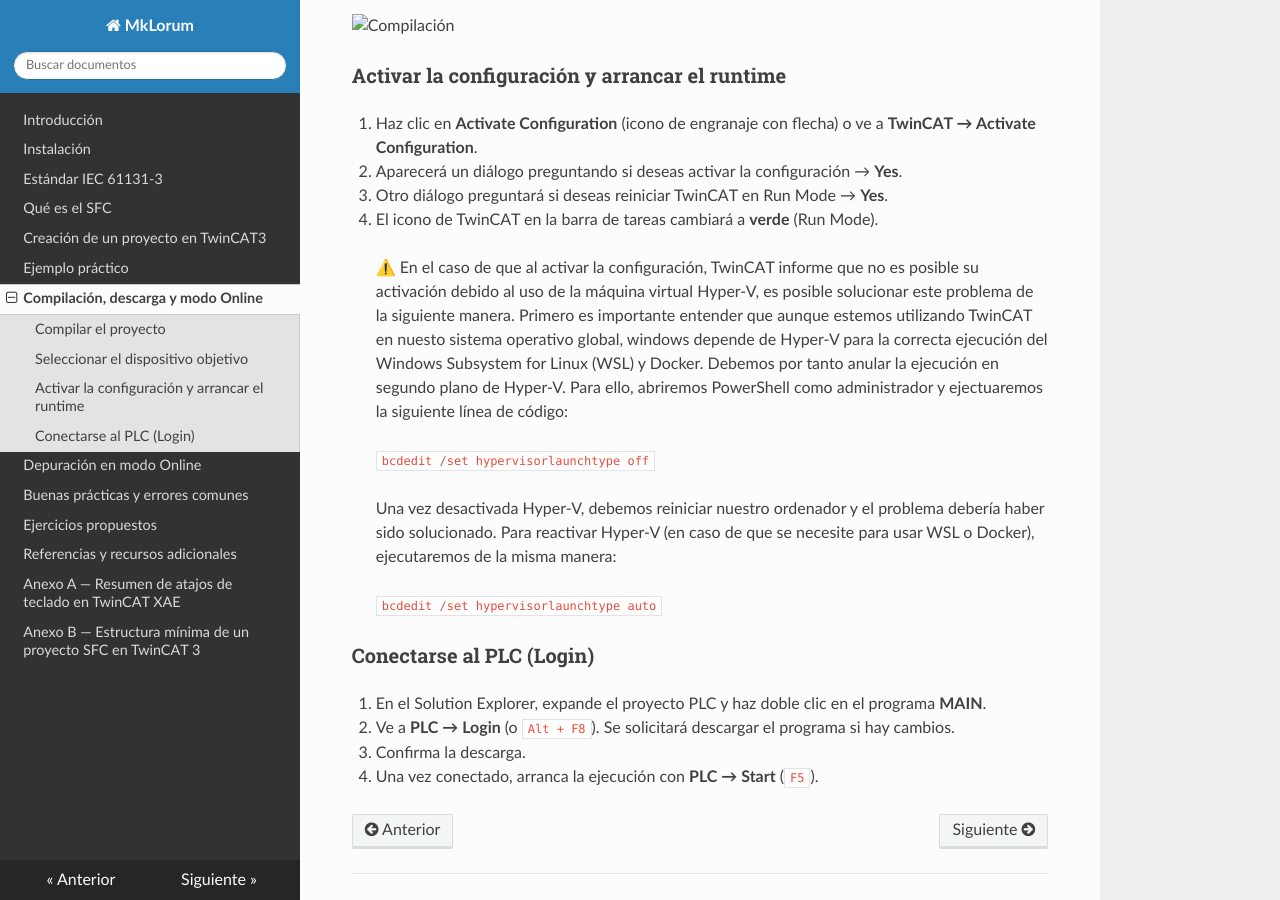
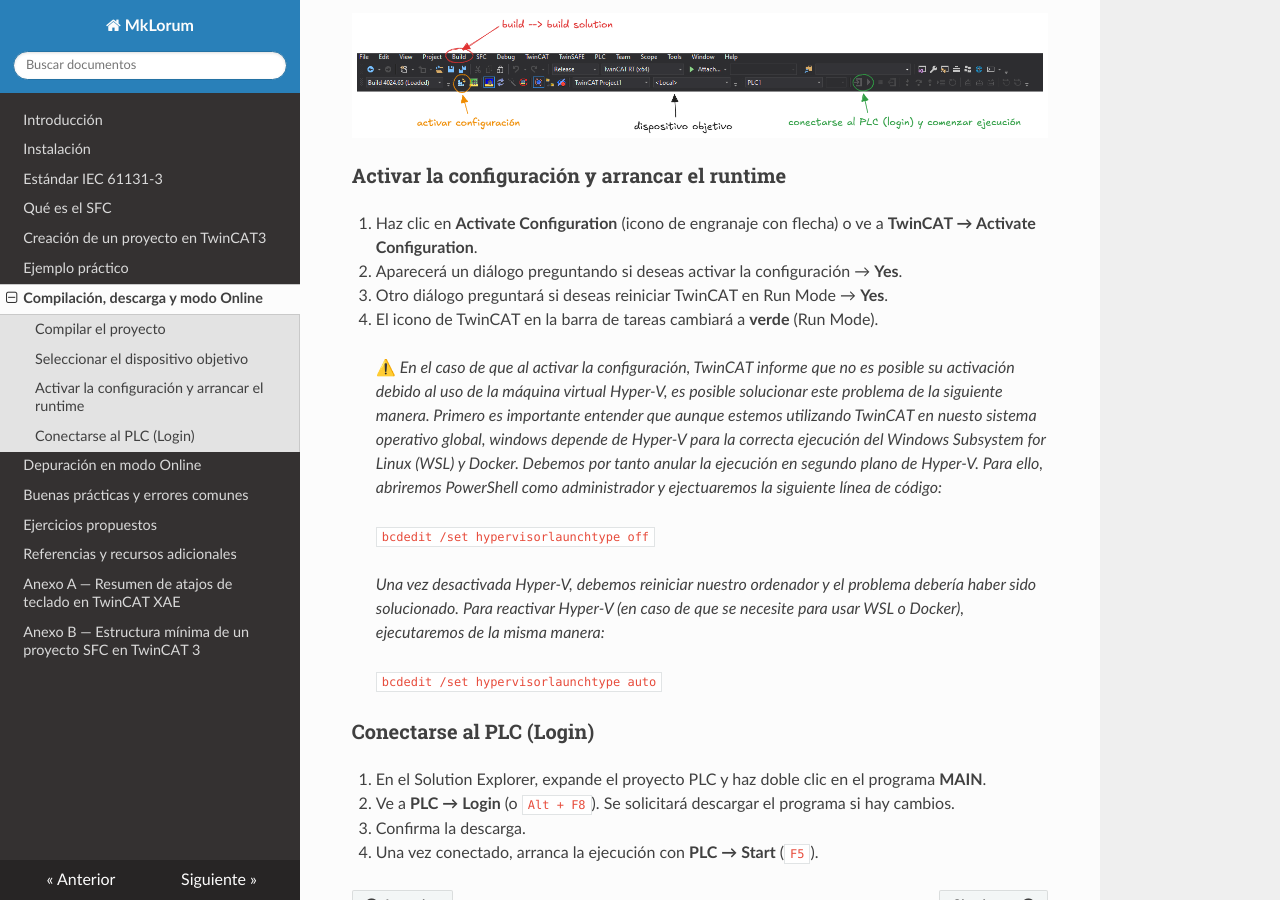
Before and after one commit to drodriguezSRL/twincat3, an MkDocs documentation site: the page built from docs/compilacion.md, in a window 1280 px wide and 900 px high, scrolled down 461 px. Built offline with MkDocs 1.6.1, drawn with Linux system fonts in a browser that asks for light colours; nearby versions of some CDN libraries.

Commit message:
Update image paths to improve formatting

````diff
--- a/docs/compilacion.md
+++ b/docs/compilacion.md
@@ -13,7 +13,7 @@
 1. En la barra de herramientas de TwinCAT XAE, despliega el selector **Choose Target System**.
 2. Selecciona `<Local>` para cargar el código en el runtime local.
 
-![Compilación](/docs/img/compilacion.png)
+![Compilación](./img/compilacion.png)
 
 ### Activar la configuración y arrancar el runtime
 
@@ -22,12 +22,12 @@
 3. Otro diálogo preguntará si deseas reiniciar TwinCAT en Run Mode → **Yes**.
 4. El icono de TwinCAT en la barra de tareas cambiará a **verde** (Run Mode).
 
-> ⚠️ En el caso de que al activar la configuración, TwinCAT informe que no es posible su activación debido al uso de la máquina virtual Hyper-V, es posible solucionar este problema de la siguiente manera. Primero es importante entender que aunque estemos utilizando TwinCAT en nuesto sistema operativo global, windows depende de Hyper-V para la correcta ejecución del Windows Subsystem for Linux (WSL) y Docker. Debemos por tanto anular la ejecución en segundo plano de Hyper-V. Para ello, abriremos PowerShell como administrador y ejectuaremos la siguiente línea de código:
+> ⚠️ _En el caso de que al activar la configuración, TwinCAT informe que no es posible su activación debido al uso de la máquina virtual Hyper-V, es posible solucionar este problema de la siguiente manera. Primero es importante entender que aunque estemos utilizando TwinCAT en nuesto sistema operativo global, windows depende de Hyper-V para la correcta ejecución del Windows Subsystem for Linux (WSL) y Docker. Debemos por tanto anular la ejecución en segundo plano de Hyper-V. Para ello, abriremos PowerShell como administrador y ejectuaremos la siguiente línea de código:_
 >
 >```bcdedit /set hypervisorlaunchtype off```
 >
->Una vez desactivada Hyper-V, debemos reiniciar nuestro ordenador y el problema debería haber sido solucionado.
->Para reactivar Hyper-V (en caso de que se necesite para usar WSL o Docker), ejecutaremos de la misma manera:
+>_Una vez desactivada Hyper-V, debemos reiniciar nuestro ordenador y el problema debería haber sido solucionado._
+>_Para reactivar Hyper-V (en caso de que se necesite para usar WSL o Docker), ejecutaremos de la misma manera:_
 >
 >```bcdedit /set hypervisorlaunchtype auto```
 
````
Also changed, not shown: docs/ejercicios.md (+2 -0 lines), docs/index.md (+3 -1 lines), docs/instalacion.md (+4 -2 lines), docs/sfc.md (+1 -1 lines), docs/twincat0.md (+9 -7 lines).
